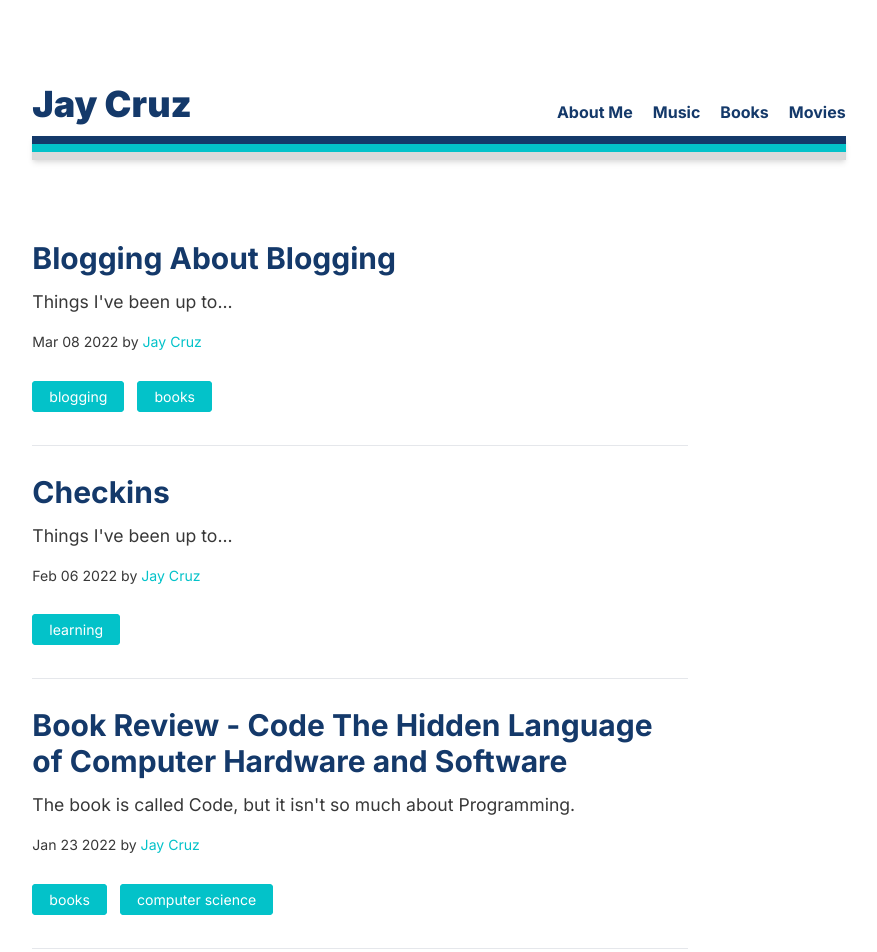
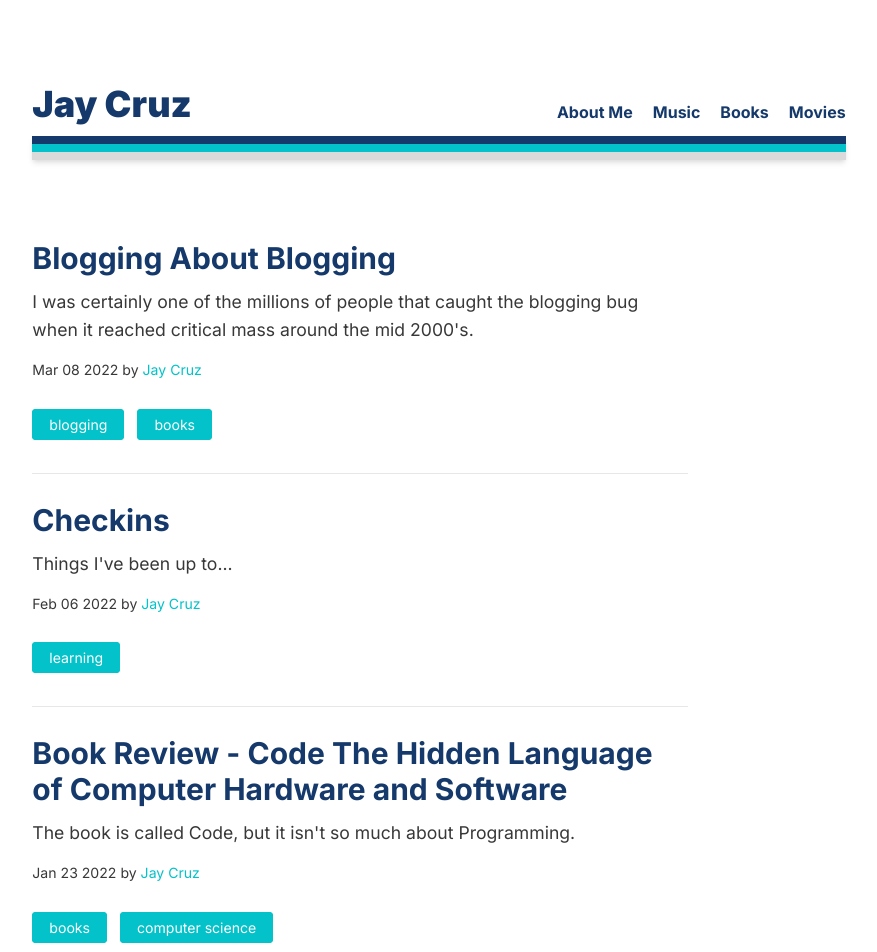
Before and after one commit to yarocruz/yarocruz.github.io, an Eleventy site: page index.njk in a window 1280 px wide. Shown: the top 952 px of the page, without its empty margins (201-1078 px from the left). Built offline with nearby package versions, Linux system fonts and the light colour scheme; Eleventy itself is replaced by a stand-in of ours; files that its build step writes are made by us from their sources.

Commit message:
added correct summary

```diff
--- a/posts/2022-03-08-blogging-about-blogging.md
+++ b/posts/2022-03-08-blogging-about-blogging.md
@@ -1,6 +1,6 @@
 ---
 title: Blogging About Blogging
-summary: Things I've been up to...
+summary:  I was certainly one of the millions of people that caught the blogging bug when it reached critical mass around the mid 2000's.
 tags:
 - posts
 - blogging
```
